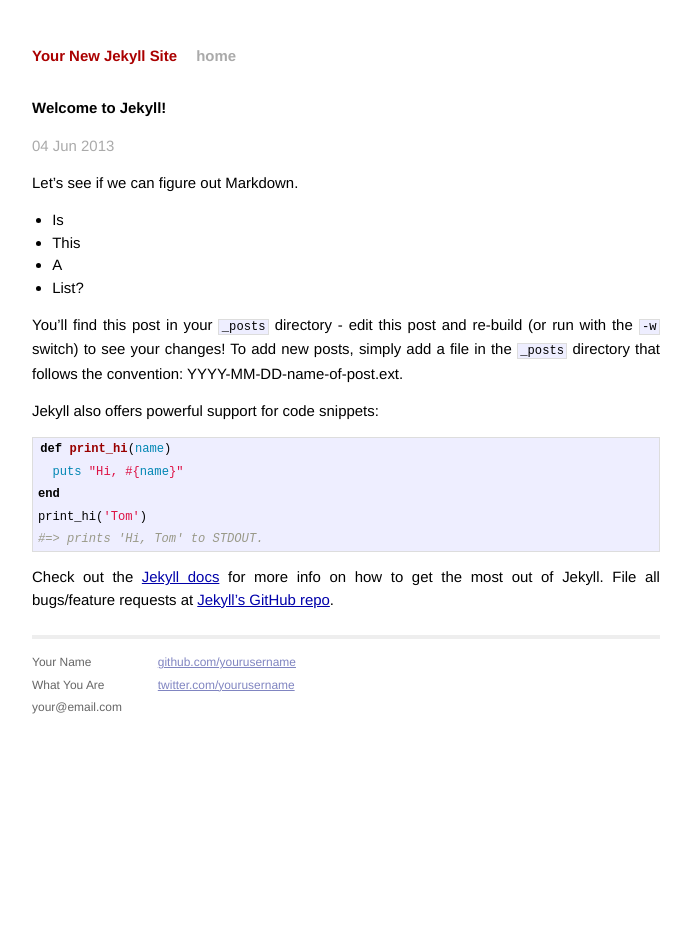
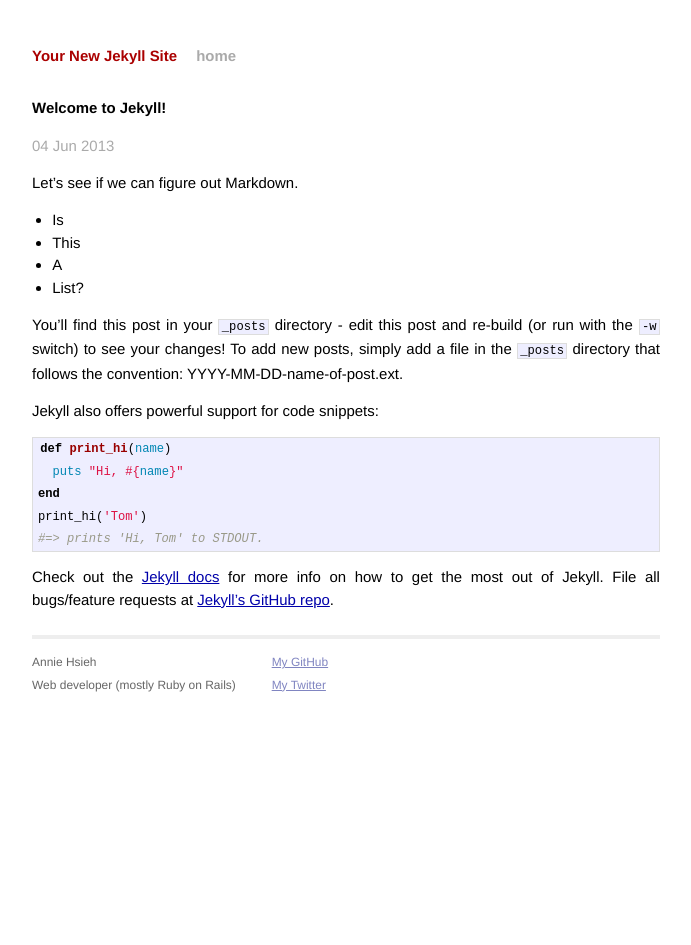
Before and after one commit to AnnieH/AnnieH.github.io, a Jekyll site: the page built from _posts/2013-06-04-welcome-to-jekyll.markdown, in a window 1280 px wide. Shown: the whole page, without its empty margins (294-985 px from the left). Built offline with Jekyll 4.4.1, drawn with Linux system fonts in a browser that asks for light colours.

Commit message:
Added my info

```diff
--- a/_layouts/default.html
+++ b/_layouts/default.html
@@ -27,15 +27,14 @@
             <div class="footer">
               <div class="contact">
                 <p>
-                  Your Name<br />
-                  What You Are<br />
-                  your@email.com
+                  Annie Hsieh<br />
+                  Web developer (mostly Ruby on Rails)<br />
                 </p>
               </div>
               <div class="contact">
                 <p>
-                  <a href="http://github.com/yourusername/">github.com/yourusername</a><br />
-                  <a href="http://twitter.com/yourusername/">twitter.com/yourusername</a><br />
+                  <a href="http://github.com/annieh/">My GitHub</a><br />
+                  <a href="http://twitter.com/ankey/">My Twitter</a><br />
                 </p>
               </div>
             </div>
```
